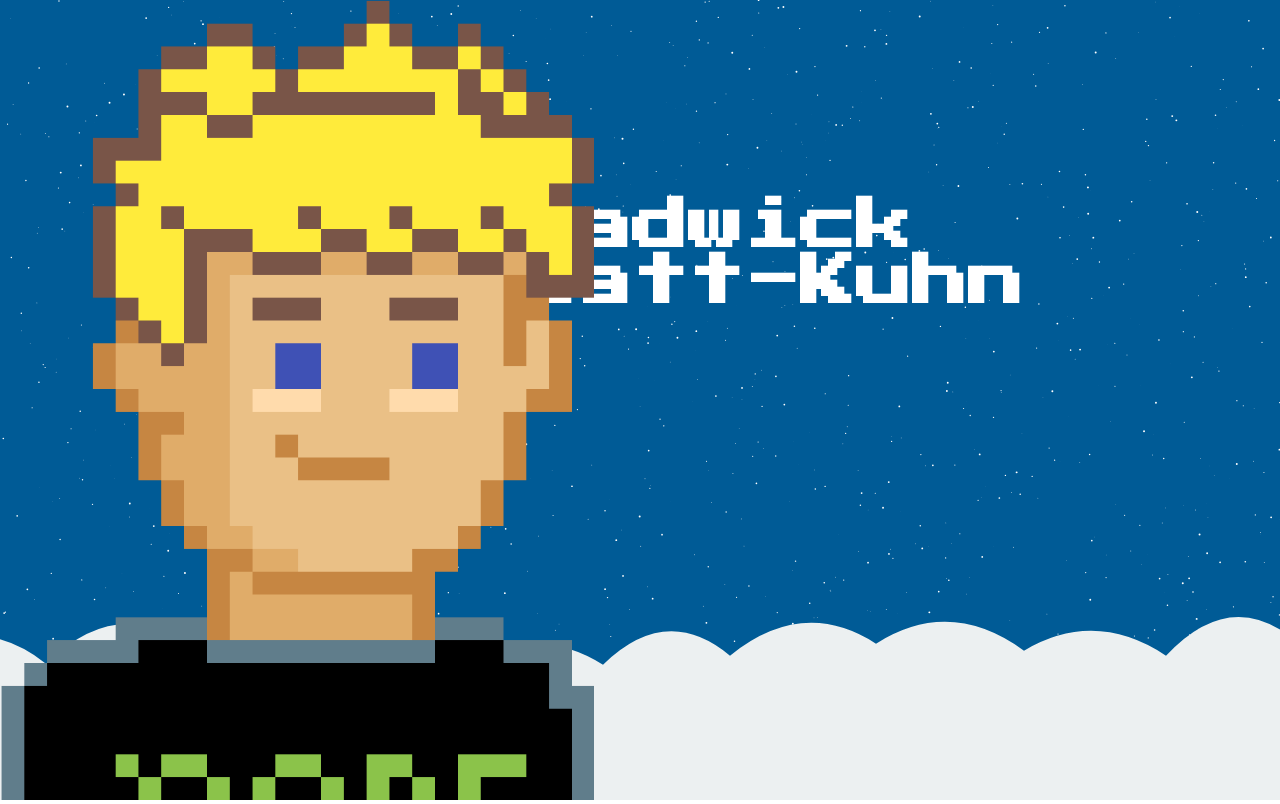
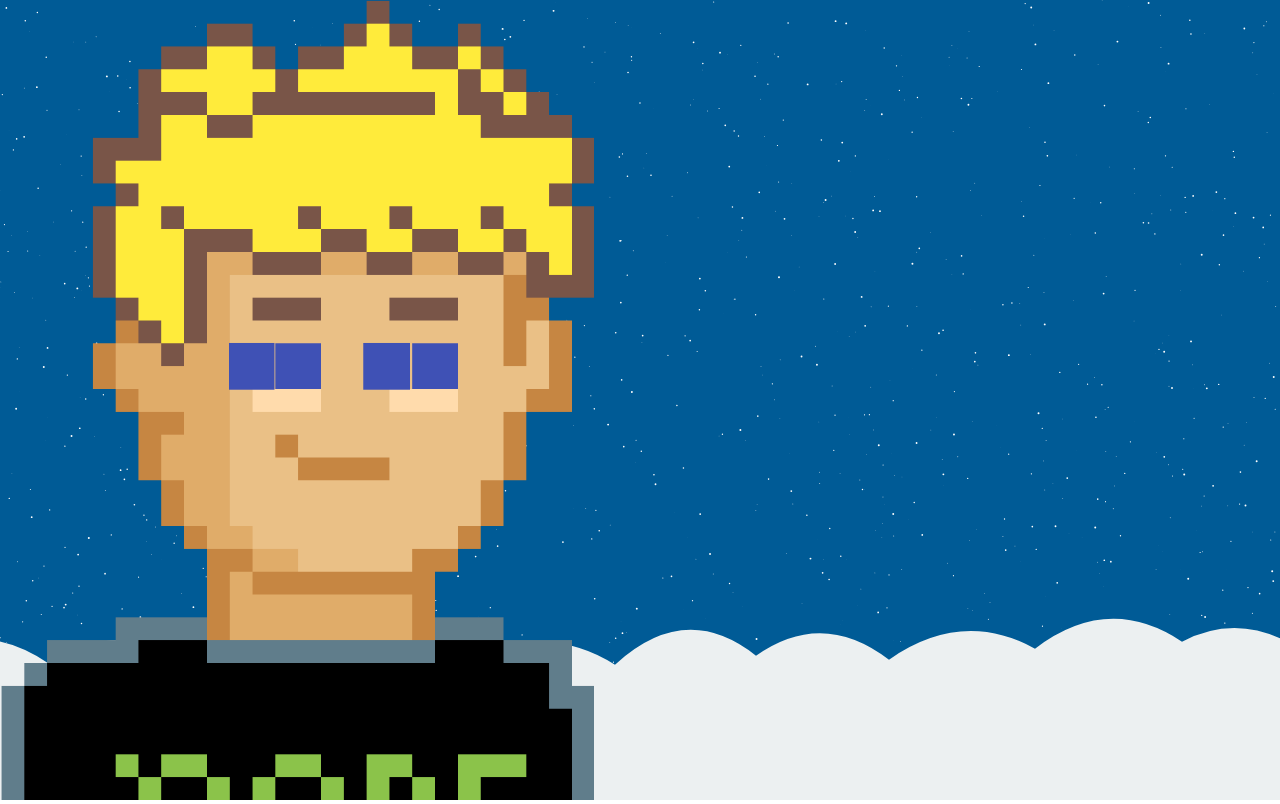
Before and after one commit to Mrchadparkour/porty, a React (Create React App) app: page / in a window 1280 px wide. Built offline with nearby package versions, Linux system fonts and the light colour scheme.

Commit message:
eyes left

```diff
--- a/src/DrawMyself/Clouds.jsx
+++ b/src/DrawMyself/Clouds.jsx
@@ -2,6 +2,7 @@ import React, { Component } from 'react';
 
 class Clouds extends Component {
   componentDidMount() {
+    window.onload = () => {
       const canvas      = document.querySelector('.Clouds');
       const ctx         = canvas.getContext('2d');
       let yPosMax       = canvas.height / 1.2;
@@ -38,12 +39,17 @@ class Clouds extends Component {
       ctx.lineTo(0, canvas.height);
       ctx.fill();
 
+      window.onresize = function(){
+        let { height, width } = document.querySelector('body').getBoundingClientRect();
+        canvas.height = height;
+        canvas.width = width;
+      }
+    }
   }
 
   render() {
     // console.log(document.getElementById('root'), document.querySelector('body'));
-    let { height } = document.querySelector('body').getBoundingClientRect();
-    let { width }  = document.querySelector('body').getBoundingClientRect();
+    let { height, width } = document.querySelector('body').getBoundingClientRect();
     return <canvas className="Clouds" height={height} width={width}></canvas>;
   }
 }
--- /dev/null
+++ b/src/DrawMyself/Eyes.jsx
@@ -0,0 +1,52 @@
+import React, { Component } from 'react';
+
+class Eyes extends Component {
+  componentDidMount() {
+    console.log(window);
+    const canvas      = document.querySelector('.Eyes');
+    const ctx         = canvas.getContext('2d');
+    const eyeWH       = canvas.height / 4.450727273;
+    let eyeY          = canvas.height / 3.059875;
+    let eyeX          = eyeWH;
+    console.log(canvas, eyeWH);
+    canvas.style.left = document.querySelector('body').getBoundingClientRect().height * .286458;
+
+    function drawEyes(x, y, h) {
+      ctx.clearRect(0, 0, canvas.width, canvas.height);
+      ctx.beginPath();
+      ctx.fillStyle = '#3f51b5'
+      ctx.fillRect(x, y, eyeWH, h);
+      ctx.fillRect(x + (eyeWH * 2.9), y, eyeWH, h);
+      ctx.closePath();
+    }
+
+    function moveEyesLeft() {
+      eyeX -= 4;
+      console.log(eyeX);
+      drawEyes(eyeX, eyeY, eyeWH);
+      if (eyeX > 0) {
+        window.requestAnimationFrame(moveEyesLeft)
+      }
+    }
+
+    function moveEyesUp(){
+      eyeY -= 4;
+
+    }
+
+    moveEyesLeft();
+
+  }
+
+  render() {
+    let { height, width } = document.querySelector('body').getBoundingClientRect();
+    let adjHeight         = height / 3.84;
+    let adjWidth          = adjHeight * 1.321858864;
+    let leftDist          = height * .286458;
+    return(
+      <canvas style={{left: leftDist }} className="Eyes" height={adjHeight} width={adjWidth}></canvas>
+    );
+  }
+}
+
+export default Eyes;
--- a/src/DrawMyself/Me.jsx
+++ b/src/DrawMyself/Me.jsx
@@ -2,15 +2,35 @@ import React, { Component } from 'react';
 import mePixels from './assets/me.png';
 import Clouds from './Clouds';
 import StarSky from './starSky';
+import Eyes from './Eyes';
 
 class Me extends Component {
+  constructor(props){
+    super(props);
+    this.state ={
+      height: 0,
+      width: 0
+    }
+
+    this.handleResize = this.handleResize.bind(this);
+  }
+
+  componentDidMount() {
+    this.handleResize();
+  }
+
+  handleResize() {
+    let { height, width } = document.querySelector('body').getBoundingClientRect();
+    this.setState({ height, width });
+  }
+
   render() {
     return (
       <div className="MeContainer">
-        <h1 className="Title">Chadwick <br/> Platt-Kuhn</h1>
-        <StarSky />
+        <StarSky {...this.state} />
         <img src={mePixels} alt="Me" className="Me" />
-        <Clouds />
+        <Clouds {...this.state} />
+        <Eyes />
       </div>
     );
   }
--- a/src/DrawMyself/starSky.jsx
+++ b/src/DrawMyself/starSky.jsx
@@ -2,7 +2,6 @@ import React, { Component } from 'react';
 
 class StarSky extends Component {
   componentDidMount() {
-    window.onload = () => {
       const canvas = document.querySelector('.StarSky');
       const ctx    = canvas.getContext('2d');
       let stars    = [];
@@ -39,12 +38,16 @@ class StarSky extends Component {
       }
 
       pulse();
-    }
+
+      window.onresize = function(){
+        let { height, width } = document.querySelector('body').getBoundingClientRect();
+        canvas.height = height;
+        canvas.width = width;
+      }
   }
 
   render() {
-    let { height } = document.querySelector('body').getBoundingClientRect();
-    let { width }  = document.querySelector('body').getBoundingClientRect();
+    let { height, width } = document.querySelector('body').getBoundingClientRect();
     return <canvas className="StarSky" height={height} width={width}></canvas>;
   }
 }
--- a/src/index.css
+++ b/src/index.css
@@ -6,7 +6,7 @@ body, html, #root {
   font-family: sans-serif;
   height: 100%;
   width: 100%;
-  overflow-x: hidden;
+  overflow: hidden;
 }
 
 .Me {
@@ -40,6 +40,13 @@ body, html, #root {
   background: #005b96;
 }
 
+.Eyes {
+  position: absolute;
+  top: 34.375%;
+  left: 14.322%;
+  z-index: 3;
+}
+
 .Title {
   position: absolute;
   font-size: 7vh;
```
Also changed, not shown: src/DrawMyself/assets/faceless.png (added).
